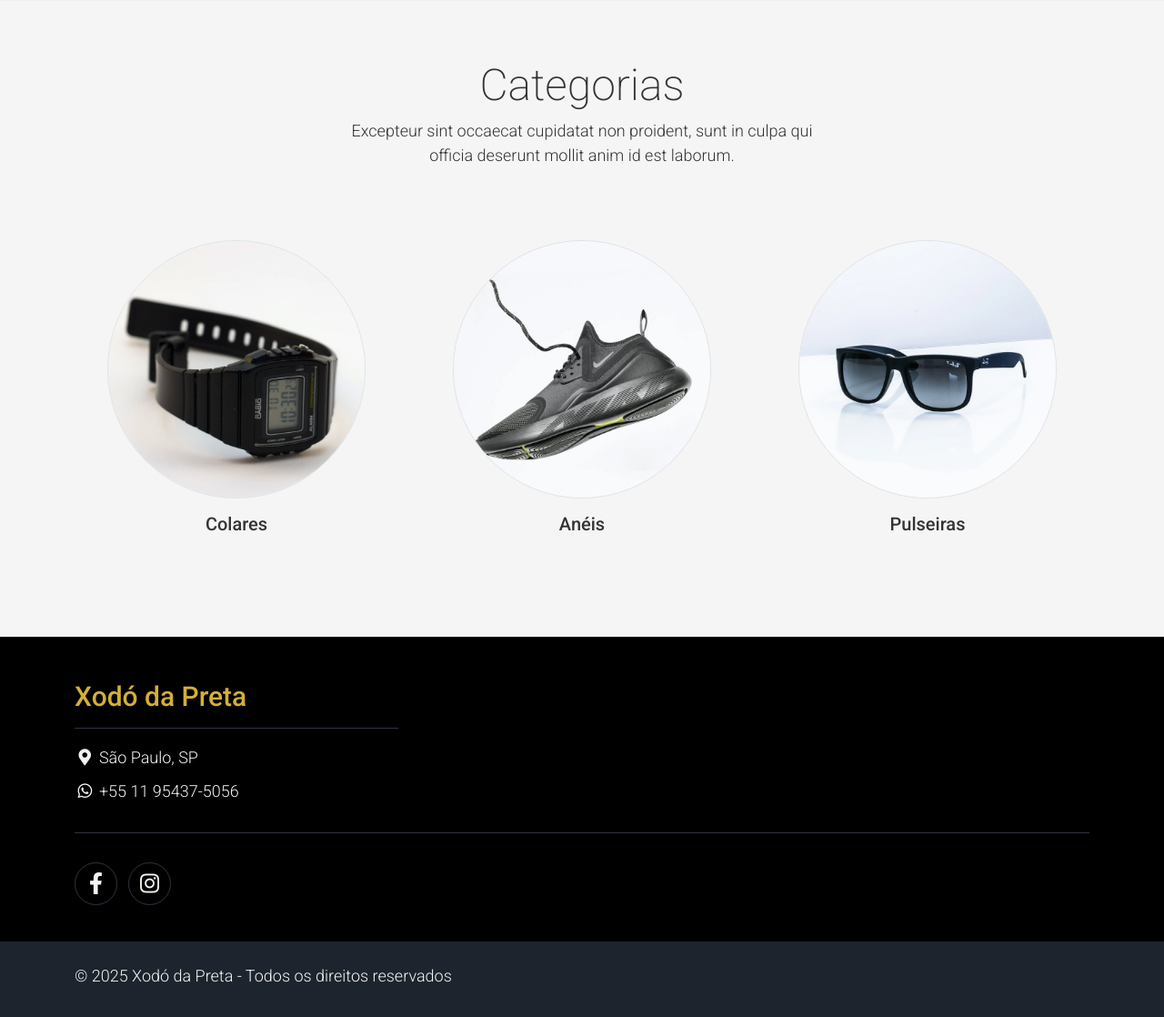
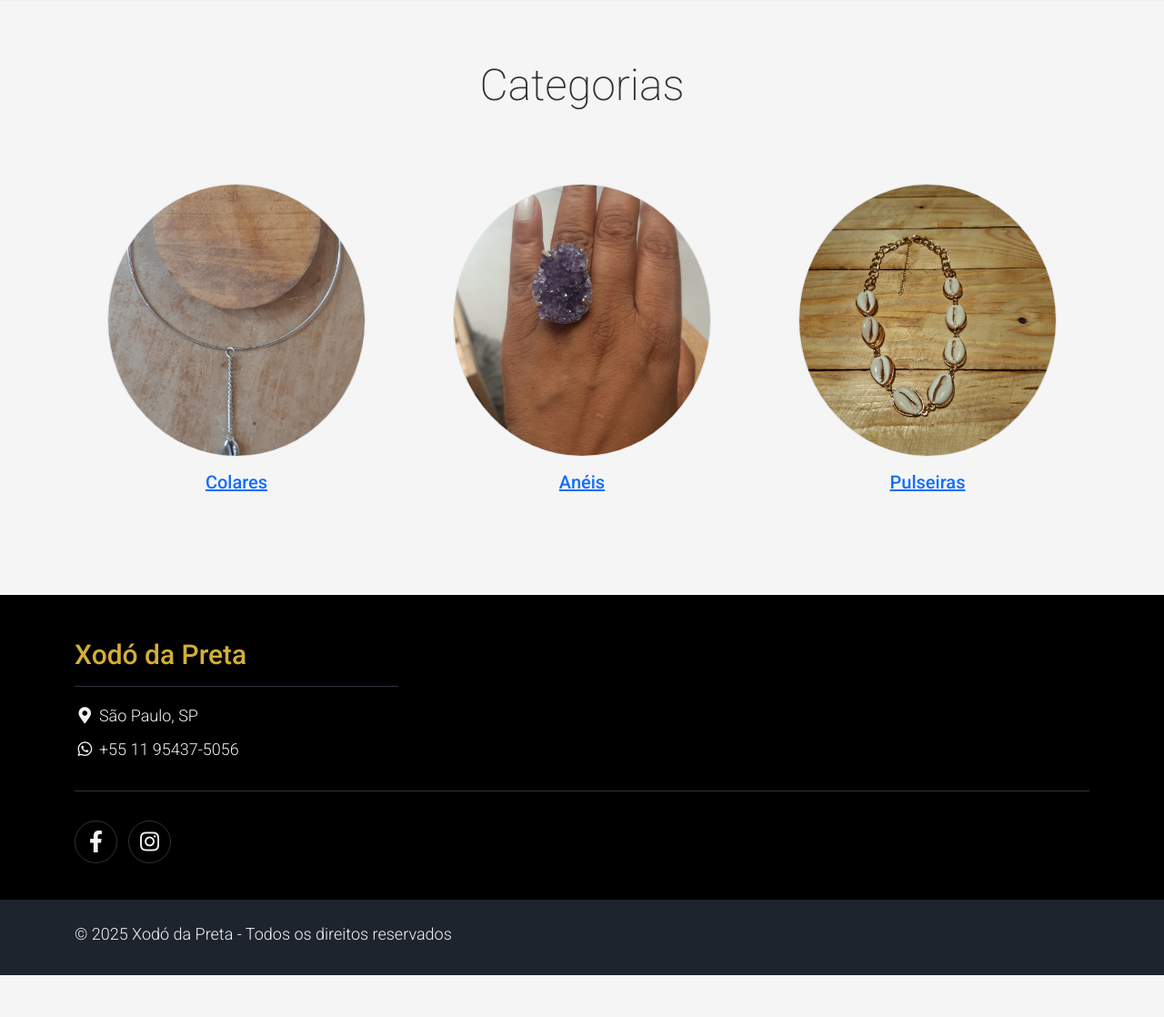
Before and after one commit to gustavobarros-07/Xod-da-Preta-, a Flask app: page / in a window 1280 px wide. Shown: the part 701-1819 px from the top of the page at 91% size. After the commit the page ends 1773 px from the top, so only its background shows below. Run offline with Flask 3, Linux system fonts and the light colour scheme; some libraries are stand-ins or nearby versions.

Commit message:
troca de imagens no home

```diff
--- a/app/templates/index.html
+++ b/app/templates/index.html
@@ -81,23 +81,25 @@
         <div class="col-lg-6 m-auto">
             <h1 class="h1">Categorias</h1>
             <p>
-                Excepteur sint occaecat cupidatat non proident, sunt in culpa qui officia
-                deserunt mollit anim id est laborum.
+
             </p>
         </div>
     </div>
     <div class="row">
         <div class="col-12 col-md-4 p-5 mt-3">
-            <a href="#"><img src="{{ url_for('static', filename='zay/assets/img/category_img_01.jpg') }}" class="rounded-circle img-fluid border"></a>
-            <h5 class="text-center mt-3 mb-3">Colares</h5>
+            <a href="#">
+                <img src="{{ url_for('static', filename='zay/assets/img/meu-colar.jpeg') }}" class="rounded-circle img-fluid border" style="width: 300px; height: 300px; object-fit: cover; aspect-ratio: 1 / 1 ; object-fit: cover;">
+                    <h5 class="text-center mt-3 mb-3">Colares</h5> </a>
         </div>
         <div class="col-12 col-md-4 p-5 mt-3">
-            <a href="#"><img src="{{ url_for('static', filename='zay/assets/img/category_img_02.jpg') }}" class="rounded-circle img-fluid border"></a>
-            <h2 class="h5 text-center mt-3 mb-3">Anéis</h2>
+            <a href="#">
+                <img src="{{ url_for('static', filename='zay/assets/img/meu-anel.jpeg') }}" class="rounded-circle img-fluid border"  style="width: 300px; height: 300px; object-fit: cover;" >
+                    <h2 class="h5 text-center mt-3 mb-3">Anéis</h2> </a>
         </div>
         <div class="col-12 col-md-4 p-5 mt-3">
-            <a href="#"><img src="{{ url_for('static', filename='zay/assets/img/category_img_03.jpg') }}" class="rounded-circle img-fluid border"></a>
-            <h2 class="h5 text-center mt-3 mb-3">Pulseiras</h2>
+            <a href="#">
+                <img src="{{ url_for('static', filename='zay/assets/img/minha-pulseira.jpeg') }}" class="rounded-circle img-fluid border" style="width: 300px; height: 300px; object-fit: cover;" >
+                    <h2 class="h5 text-center mt-3 mb-3">Pulseiras</h2> </a>
         </div>
     </div>
 </section>
```
Also changed, not shown: app/static/zay/assets/img/meu-anel.jpeg (added), app/static/zay/assets/img/meu-colar.jpeg (added), app/static/zay/assets/img/minha-pulseira.jpeg (added).
